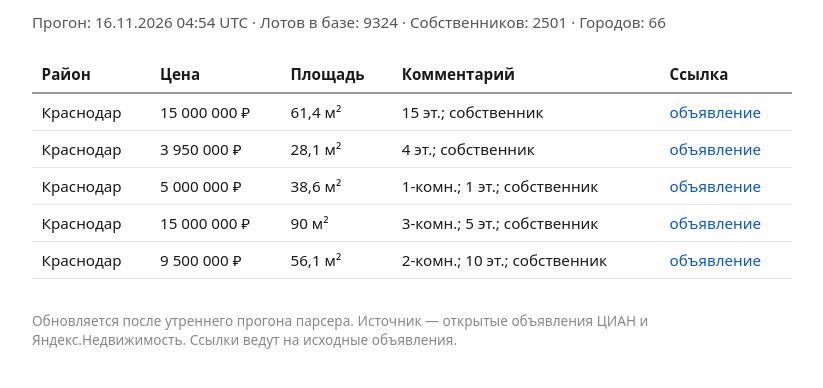
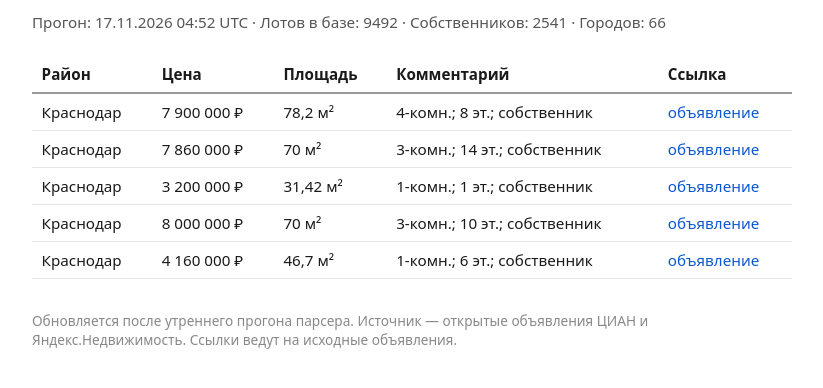
Before and after one commit to isaafoks-collab/realtor-service, a plain HTML site: page index.html in a window 1280 px wide. Shown: the part 66-454 px from the top of the page, without its empty margins (228-1051 px from the left). Drawn offline with Linux system fonts and the light colour scheme.

Commit message:
витрина: авто-обновление после утреннего прогона

```diff
--- a/index.html
+++ b/index.html
@@ -3,7 +3,7 @@
 <head>
 <meta charset="utf-8">
 <meta name="viewport" content="width=device-width, initial-scale=1">
-<title>Свежие лоты-собственники — 16.11.2026 04:54 UTC</title>
+<title>Свежие лоты-собственники — 17.11.2026 04:52 UTC</title>
 <style>
  body { font-family: system-ui, -apple-system, Segoe UI, Roboto, sans-serif;
         max-width: 760px; margin: 2rem auto; padding: 0 1rem; color: #1a1a1a; }
@@ -19,15 +19,15 @@
 </head>
 <body>
 <h1>Свежие лоты-собственники</h1>
-<div class="counters">Прогон: 16.11.2026 04:54 UTC &middot; Лотов в базе: 9324
- &middot; Собственников: 2501 &middot; Городов: 66</div>
+<div class="counters">Прогон: 17.11.2026 04:52 UTC &middot; Лотов в базе: 9492
+ &middot; Собственников: 2541 &middot; Городов: 66</div>
 <table>
 <tr><th>Район</th><th>Цена</th><th>Площадь</th><th>Комментарий</th><th>Ссылка</th></tr>
-<tr><td>Краснодар</td><td>15 000 000 ₽</td><td>61,4 м²</td><td>15 эт.; собственник</td><td><a href="https://www.cian.ru/sale/flat/332547497/">объявление</a></td></tr>
-<tr><td>Краснодар</td><td>3 950 000 ₽</td><td>28,1 м²</td><td>4 эт.; собственник</td><td><a href="https://www.cian.ru/sale/flat/334874617/">объявление</a></td></tr>
-<tr><td>Краснодар</td><td>5 000 000 ₽</td><td>38,6 м²</td><td>1-комн.; 1 эт.; собственник</td><td><a href="https://www.cian.ru/sale/flat/330089217/">объявление</a></td></tr>
-<tr><td>Краснодар</td><td>15 000 000 ₽</td><td>90 м²</td><td>3-комн.; 5 эт.; собственник</td><td><a href="https://www.cian.ru/sale/flat/274772756/">объявление</a></td></tr>
-<tr><td>Краснодар</td><td>9 500 000 ₽</td><td>56,1 м²</td><td>2-комн.; 10 эт.; собственник</td><td><a href="https://www.cian.ru/sale/flat/333203082/">объявление</a></td></tr>
+<tr><td>Краснодар</td><td>7 900 000 ₽</td><td>78,2 м²</td><td>4-комн.; 8 эт.; собственник</td><td><a href="https://www.cian.ru/sale/flat/327949293/">объявление</a></td></tr>
+<tr><td>Краснодар</td><td>7 860 000 ₽</td><td>70 м²</td><td>3-комн.; 14 эт.; собственник</td><td><a href="https://www.cian.ru/sale/flat/334656893/">объявление</a></td></tr>
+<tr><td>Краснодар</td><td>3 200 000 ₽</td><td>31,42 м²</td><td>1-комн.; 1 эт.; собственник</td><td><a href="https://www.cian.ru/sale/flat/316343206/">объявление</a></td></tr>
+<tr><td>Краснодар</td><td>8 000 000 ₽</td><td>70 м²</td><td>3-комн.; 10 эт.; собственник</td><td><a href="https://www.cian.ru/sale/flat/331229574/">объявление</a></td></tr>
+<tr><td>Краснодар</td><td>4 160 000 ₽</td><td>46,7 м²</td><td>1-комн.; 6 эт.; собственник</td><td><a href="https://www.cian.ru/sale/flat/332639639/">объявление</a></td></tr>
 </table>
 <footer>Обновляется после утреннего прогона парсера. Источник — открытые
 объявления ЦИАН и Яндекс.Недвижимость. Ссылки ведут на исходные объявления.</footer>
```
